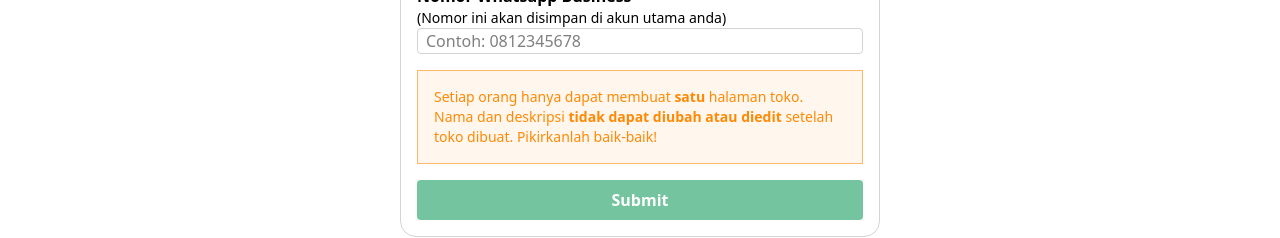
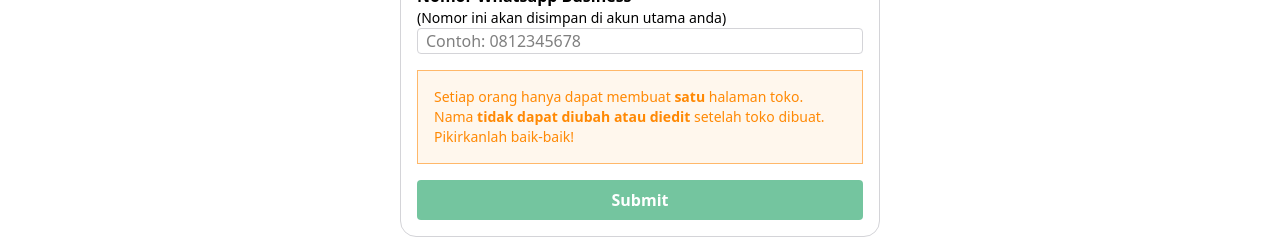
Before and after one commit to Smurfish-py/recycle-market, a React (Vite) app: page /partnership/form in a window 1280 px wide. Shown: the part 520-758 px from the top of the page. Built offline with nearby package versions, Linux system fonts and the light colour scheme; no server answers; sample sign-in values are in the browser's storage.

Commit message:
Changing terms and condition (Minor)

```diff
--- a/src/pages/partner/PartnershipForm.jsx
+++ b/src/pages/partner/PartnershipForm.jsx
@@ -99,7 +99,7 @@ export default function PartnershipForm() {
                         </div>
 
                     </div>
-                    <p className="text-sm border border-orange-300 bg-orange-50 text-orange-400 p-4">Setiap orang hanya dapat membuat <strong>satu</strong> halaman toko. Nama dan deskripsi <strong>tidak dapat diubah atau diedit</strong> setelah toko dibuat. Pikirkanlah baik-baik!</p>
+                    <p className="text-sm border border-orange-300 bg-orange-50 text-orange-400 p-4">Setiap orang hanya dapat membuat <strong>satu</strong> halaman toko. Nama <strong>tidak dapat diubah atau diedit</strong> setelah toko dibuat. Pikirkanlah baik-baik!</p>
                     <button className="bg-green-main-2/80 hover:bg-green-main-2 active:bg-green-main-2 cursor-pointer px-4 py-2 rounded-sm text-center text-white font-semibold">Submit</button>
                 </form>
             </div>
```
